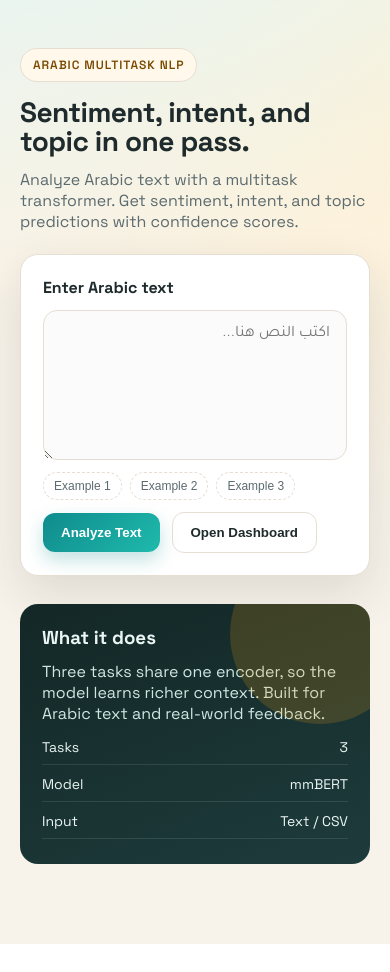
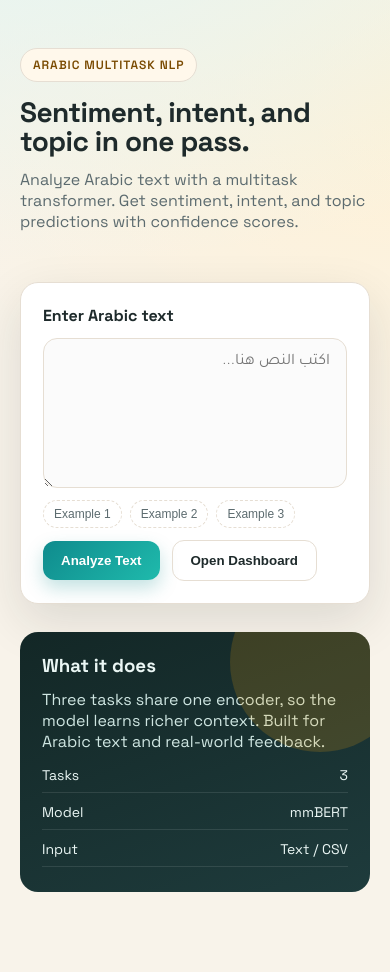
Before and after one commit to AhmedRabie01/Arabic-Sentiment-Analysis-using-Arabic-BERT, a FastAPI app: page / in a window 390 px wide. Before the commit the page ends 944 px from the top, so only its background shows below. Run offline with FastAPI, Linux system fonts and the light colour scheme.

Commit message:
update index.html

```diff
--- a/templates/index.html
+++ b/templates/index.html
@@ -40,8 +40,19 @@
     .hero {
       display: grid;
       grid-template-columns: 1.2fr 1fr;
+      grid-template-rows: auto 1fr;
       gap: 28px;
-      align-items: center;
+      align-items: start;
+    }
+
+    .hero-head {
+      grid-column: 1 / 2;
+      grid-row: 1;
+    }
+
+    .hero-card {
+      grid-column: 1 / 2;
+      grid-row: 2;
     }
 
     .title {
@@ -199,6 +210,9 @@
       min-height: 260px;
       position: relative;
       overflow: hidden;
+      grid-column: 2 / 3;
+      grid-row: 2;
+      align-self: center;
     }
 
     .aside-card::after {
@@ -235,7 +249,13 @@
     }
 
     @media (max-width: 900px) {
-      .hero { grid-template-columns: 1fr; }
+      .hero {
+        grid-template-columns: 1fr;
+        grid-template-rows: auto auto auto;
+      }
+      .hero-head { grid-column: 1; grid-row: 1; }
+      .hero-card { grid-column: 1; grid-row: 2; }
+      .aside-card { grid-column: 1; grid-row: 3; }
       .result-grid { grid-template-columns: 1fr; }
     }
   </style>
@@ -243,11 +263,13 @@
 <body>
   <div class="page">
     <section class="hero">
-      <div>
+      <div class="hero-head">
         <div class="badge">Arabic Multitask NLP</div>
         <h1 class="title">Sentiment, intent, and topic in one pass.</h1>
         <p class="subtitle">Analyze Arabic text with a multitask transformer. Get sentiment, intent, and topic predictions with confidence scores.</p>
+      </div>
 
+      <div class="hero-card">
         <div class="card">
           <form id="singleForm" class="input-wrap">
             <label for="textInput"><strong>Enter Arabic text</strong></label>
```
Also changed, not shown: README.md.
